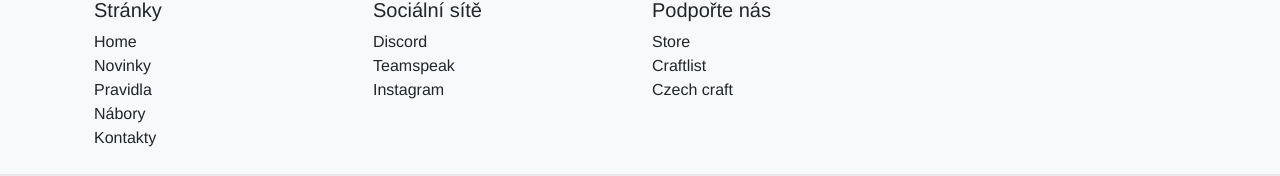
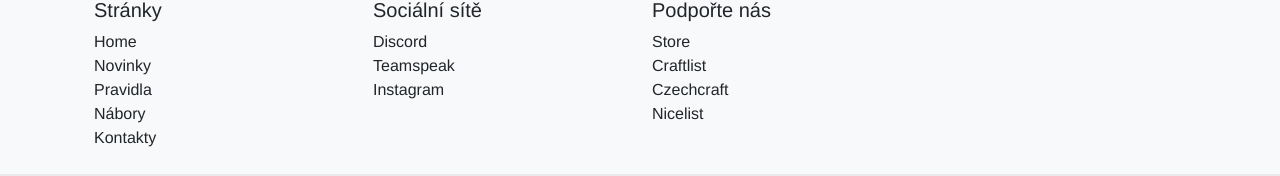
Before and after one commit to gumernus/master-games-web, a Vue app: page /#/ in a window 1280 px wide. Shown: the part 942-1118 px from the top of the page. Built offline with nearby package versions, Linux system fonts and the light colour scheme.

Commit message:
Update Footer.vue

```diff
--- a/src/components/Footer.vue
+++ b/src/components/Footer.vue
@@ -111,7 +111,14 @@
                 <a
                   href="https://czech-craft.eu/server/master-games-eu/"
                   class="text-dark"
-                  >Czech craft</a
+                  >Czechcraft</a
+                >
+              </li>
+              <li>
+                <a
+                  href="https://nicelist.eu/server/mastergames"
+                  class="text-dark"
+                  >Nicelist</a
                 >
               </li>
             </ul>
```
